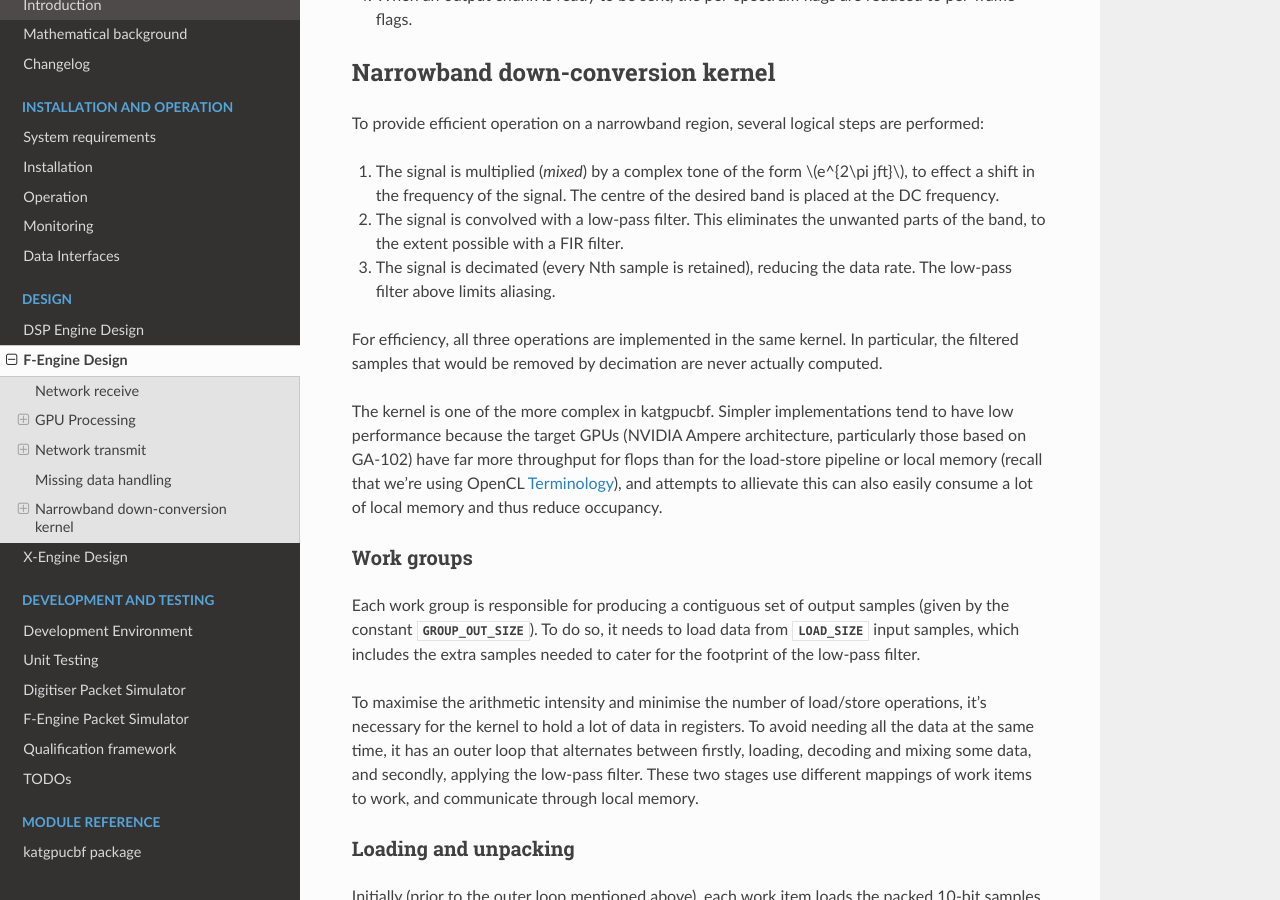
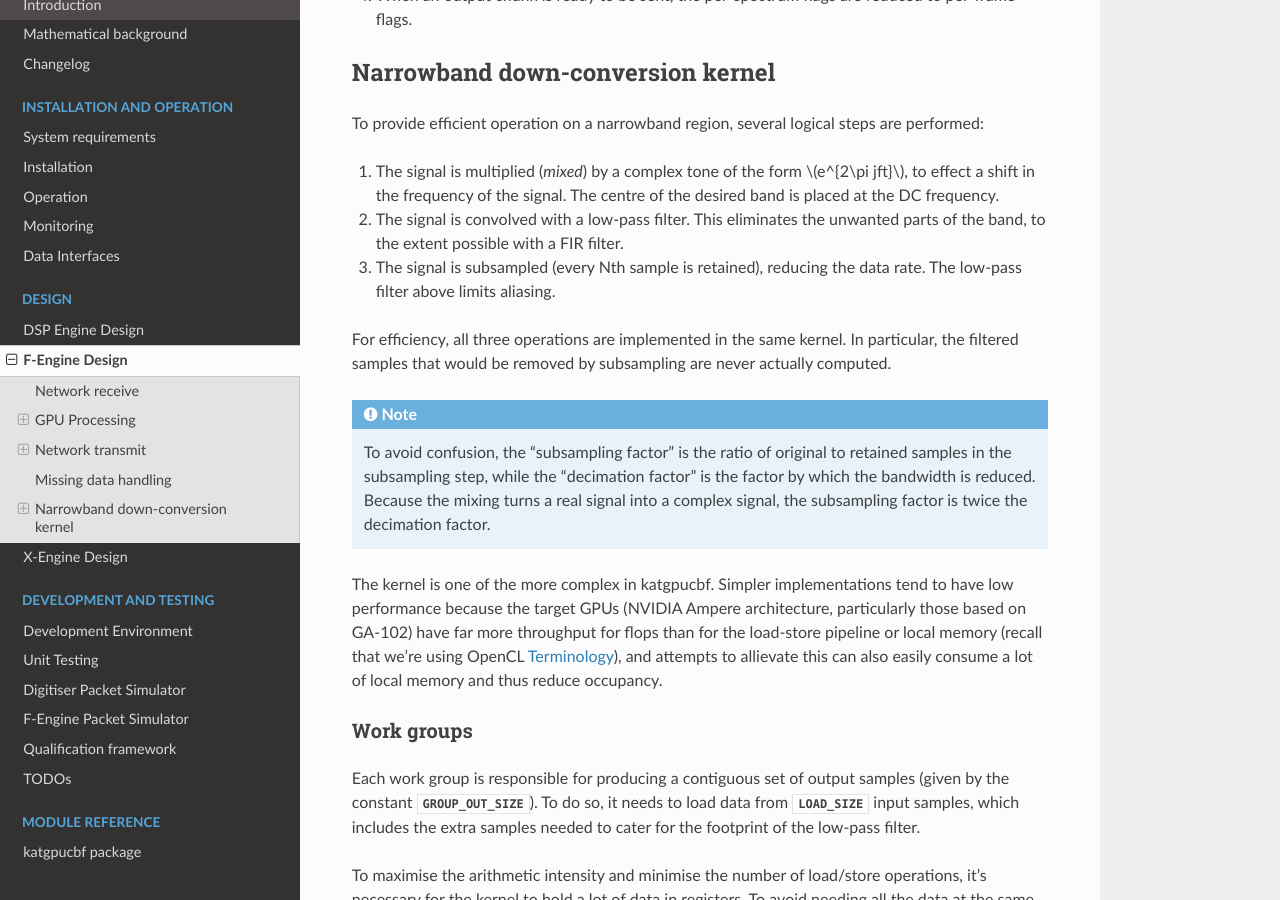
Before and after one commit to ska-sa/katgpucbf, a Sphinx documentation site: the page built from doc/fgpu.design.rst, in a window 1280 px wide and 900 px high, scrolled down 11067 px. Built offline with Sphinx 7.4.7 and the Read the Docs theme 2.0.0, drawn with Linux system fonts in a browser that asks for light colours; a script that is not in the unit is left out; the version number could not be read and is left out.

Commit message:
Rename "decimation" to "subsampling" in DDC kernel
The term "decimation" is used elsewhere in CBF to mean the factor by
which bandwidth is reduced, rather than the factor by which the sample
rate is reduced. The mixing+filtering removes the symmetry properties of
the original real-valued signal, so they differ by a factor of 2.

```diff
--- a/doc/fgpu.design.rst
+++ b/doc/fgpu.design.rst
@@ -544,12 +544,19 @@ performed:
 2. The signal is convolved with a low-pass filter. This eliminates the
    unwanted parts of the band, to the extent possible with a FIR filter.
 
-3. The signal is decimated (every Nth sample is retained), reducing the data
+3. The signal is subsampled (every Nth sample is retained), reducing the data
    rate. The low-pass filter above limits aliasing.
 
 For efficiency, all three operations are implemented in the same kernel. In
-particular, the filtered samples that would be removed by decimation are never
+particular, the filtered samples that would be removed by subsampling are never
 actually computed.
+
+.. note::
+   To avoid confusion, the "subsampling factor" is the ratio of original to
+   retained samples in the subsampling step, while the "decimation factor" is
+   the factor by which the bandwidth is reduced. Because the mixing turns a
+   real signal into a complex signal, the subsampling factor is twice the
+   decimation factor.
 
 The kernel is one of the more complex in katgpucbf. Simpler implementations
 tend to have low performance because the target GPUs (NVIDIA Ampere
```
Also changed, not shown: 3 other files.
